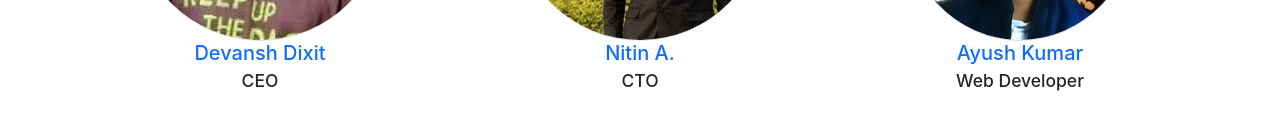
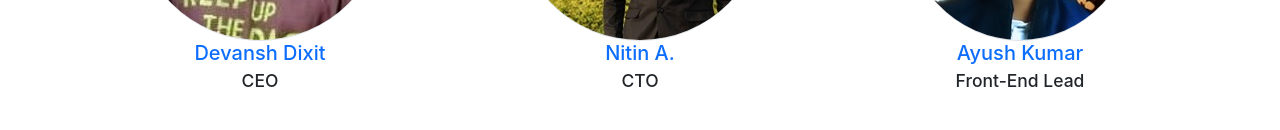
Before and after one commit to N3EZIO/padhai_pro_fe, a React (Create React App) app: page /about in a window 1280 px wide. Shown: the part 634-764 px from the top of the page. Built offline with nearby package versions, Linux system fonts and the light colour scheme.

Commit message:
bugs solved

```diff
--- a/src/components/Navbar/pages/about.js
+++ b/src/components/Navbar/pages/about.js
@@ -84,7 +84,7 @@ function About() {
                 <a href="https://www.linkedin.com/in/ayush-kumar-945817205/">
                   <h2>Ayush Kumar</h2>
                 </a>
-                <h3>Web Developer</h3>
+                <h3>Front-End Lead</h3>
                 <br></br>
                 <br></br>
               </div>
--- a/src/components/NewCard/Card.js
+++ b/src/components/NewCard/Card.js
@@ -66,7 +66,7 @@ const Card = () => {
 
   const fetchData = async () => {
     const jwtToken = await getAccessTokenSilently();
-    const subj = subjArr[Math.floor(Math.random() * subjArr.length)];
+    // const subj = subjArr[Math.floor(Math.random() * subjArr.length)];
 
     if (option && suboption) {
       try {
@@ -92,6 +92,7 @@ const Card = () => {
         // });
         setData(resp.data);
         setQid(resp.data.q_id);
+        // setSubj(resp.data.subject);
         // console.log(resp);
         await ((resp) => {
           setData(resp.data);
@@ -132,6 +133,7 @@ const Card = () => {
         );
         setData(resp.data);
         setRandqid(resp.data.q_id);
+        // setSubj("c");
 
         await ((resp) => {
           setData(resp.data);
@@ -246,7 +248,7 @@ const Card = () => {
         await handleCardFlip(subjectNum);
 
         // setData(resp.data);
-        // setSubj(resp.subject);
+        setSubj(resp.data.subject);
         setRandqid(resp.data.next_question);
         window.onbeforeunload = sendPostReqOnBeforeUnload;
         setLoading(!loading);
--- a/src/components/NewCard/Dropdown.jsx
+++ b/src/components/NewCard/Dropdown.jsx
@@ -51,7 +51,7 @@ const Dropdown = ({ onSelect }) => {
         Options:
       </label>
       <select id="options" value={option} onChange={handleOptionChange}>
-        <option value="">Select an option</option>
+        <option value="">Full Syllabus</option>
         {options.map((opt) => (
           <option key={opt.label} value={opt.label}>
             {opt.label}
```
